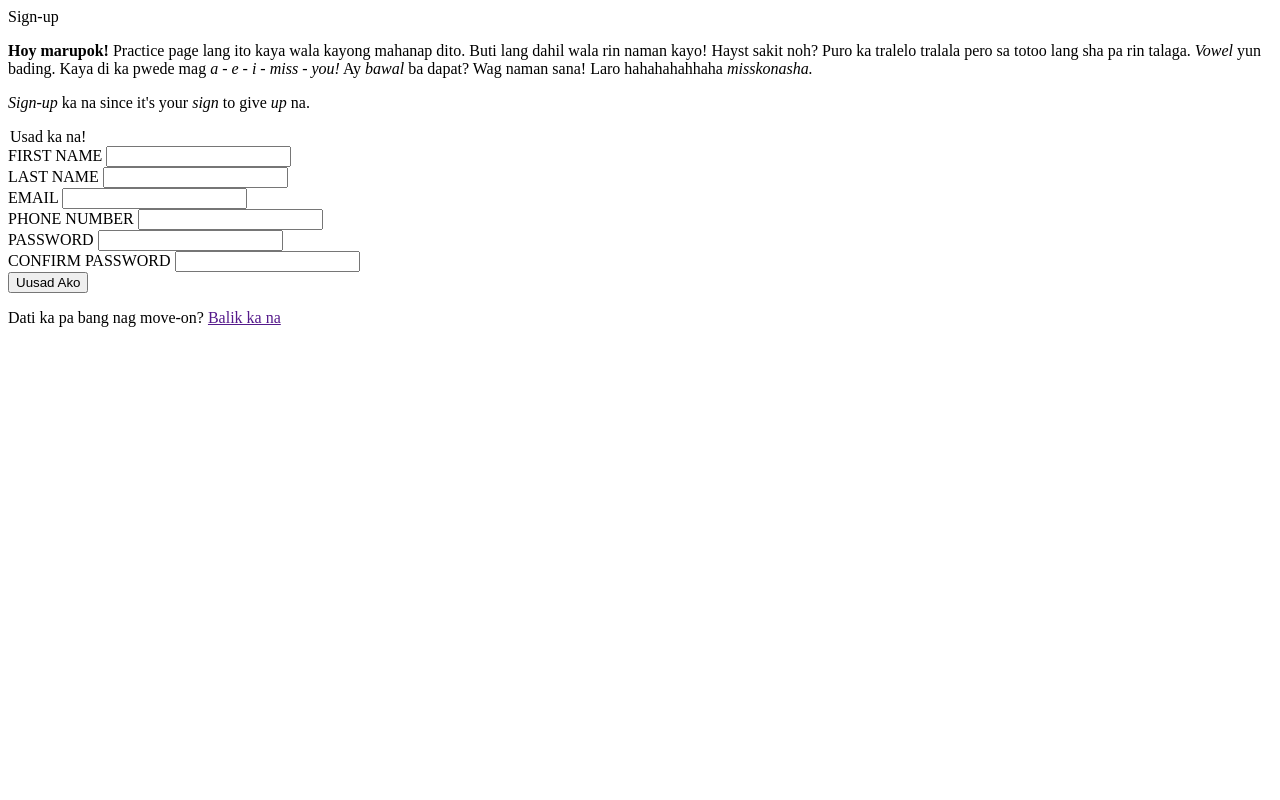
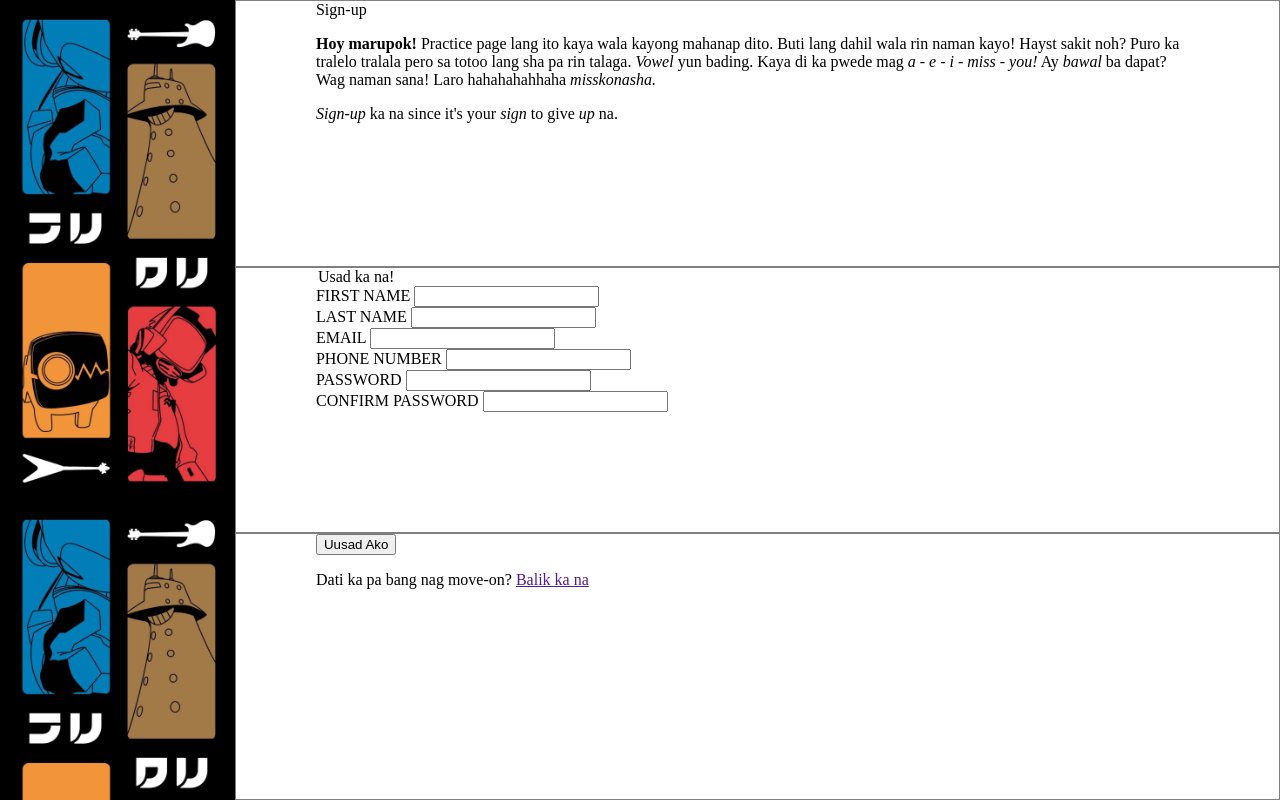
Before and after one commit to AZSanchez01/sign-up-form, a plain HTML site: page index.html in a window 1280 px wide. Drawn offline with Linux system fonts and the light colour scheme.

Commit message:
Feat: Add side banner

```diff
--- a/styles.css
+++ b/styles.css
@@ -0,0 +1,26 @@
+:root {
+    --accent-color: lightcoral;
+}
+
+html, body {
+    display: flex;
+    height: 100%;
+    width: 100%;
+    margin: 0;
+    padding: 0;
+}
+.banner {
+    background: url("./img/flcl-banner.webp") black repeat;
+    background-size: contain;
+    width: 500px;
+}
+main {
+    display: flex;
+    flex-direction: column;
+    justify-content: center;
+}
+section {
+    flex: 1;
+    border: 1px solid gray;
+    padding: 0 5rem;
+}
```
Also changed, not shown: index.html (+4 -1 lines), img/flcl-banner.webp (added).
